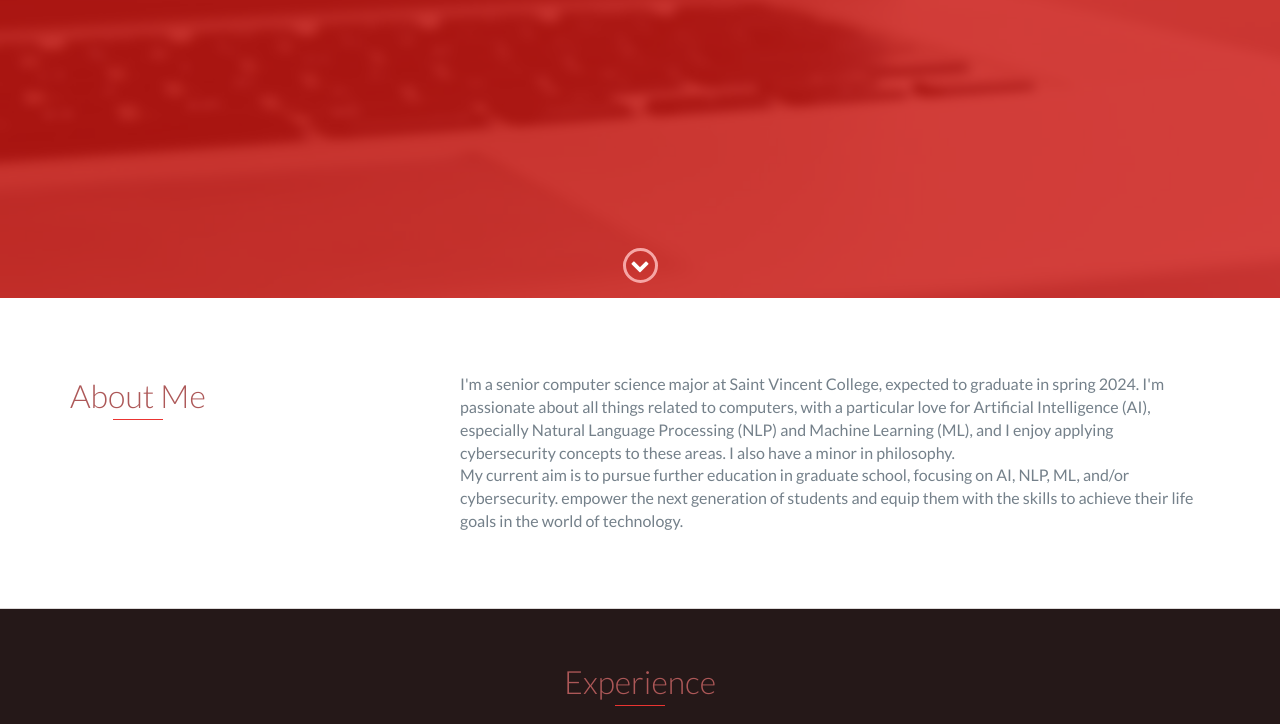
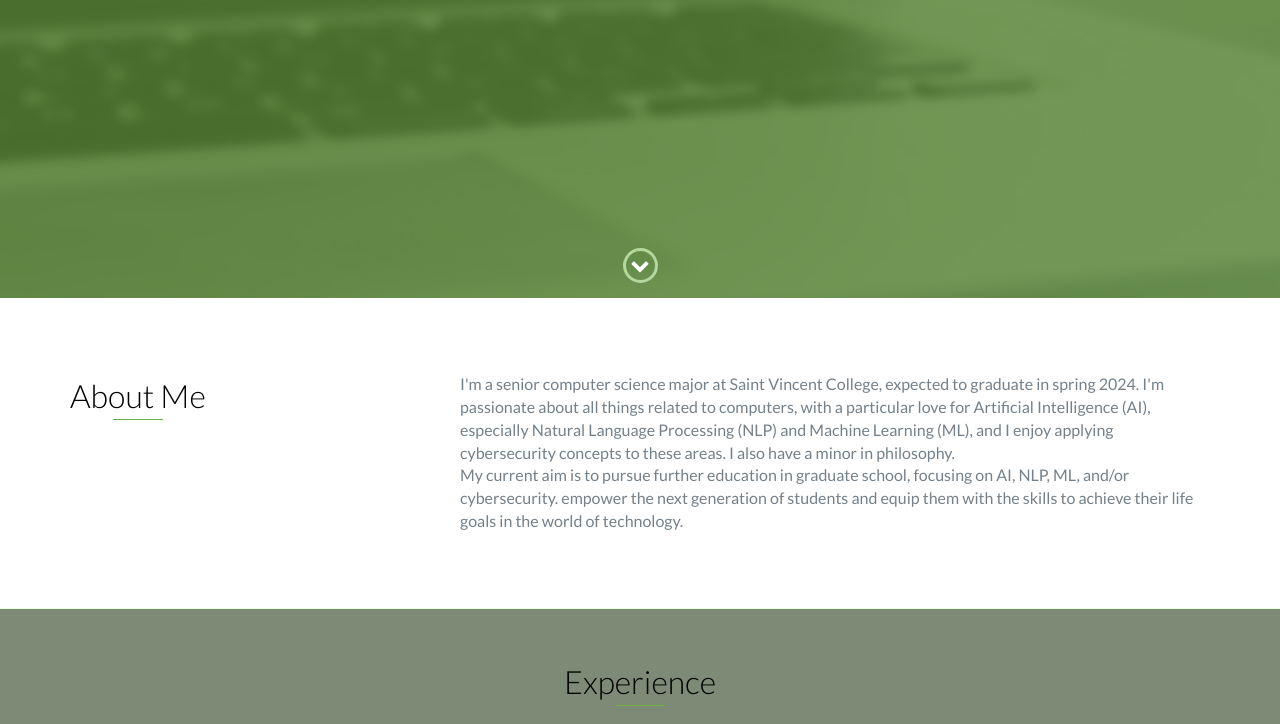
Before and after one commit to nickab56/nickab56.github.io, a website: page index.html in a window 1280 px wide. Shown: the part 502-1226 px from the top of the page. Drawn offline with nearby package versions, Linux system fonts and the light colour scheme.

Commit message:
Fixed colors

```diff
--- a/scss/styles.scss
+++ b/scss/styles.scss
@@ -34,18 +34,18 @@
 */
 
 // Define base and accent colors
-$base-color: #ea3431;
+$base-color: #70AD47;
 $base-color-hover: darken($base-color, 10%);
 
 // Define background colors
-$background: #110606;
-$background-alt: #251818;
+$background: #a7cb90;
+$background-alt: #7d8a75;
 
 // Define border colors
-$border: #dcd9d9;
+$border: #e2fddb;
 
 // Define text colors
-$heading: #ad5858;
+$heading: #000000;
 $text: #74808a;
 
 /*
```
Also changed, not shown: css/styles.css.
